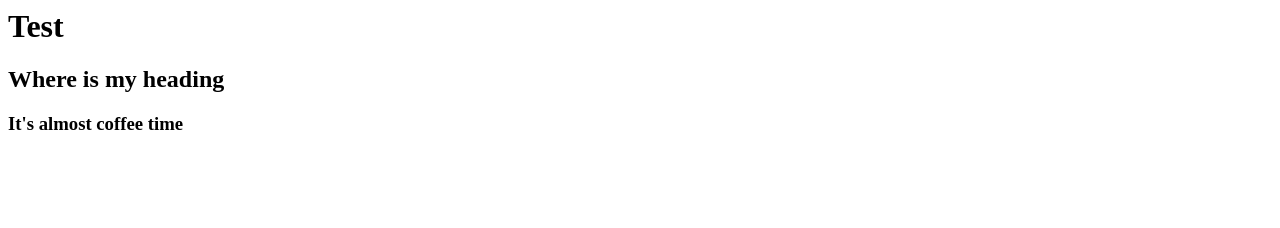
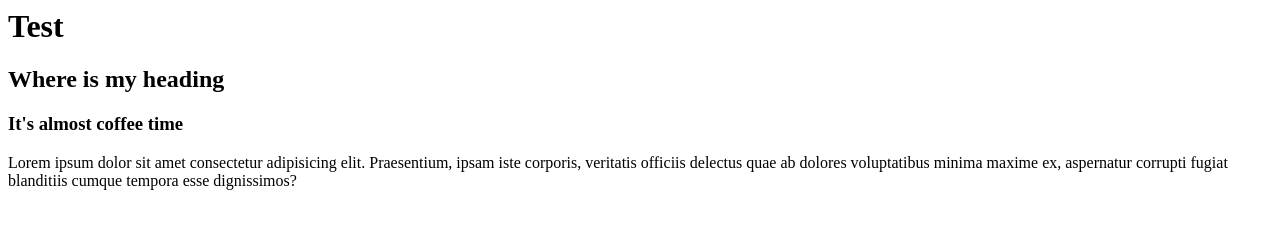
Before and after one commit to weronikasiuda/Tortoise-demo, a plain HTML site: page index.html in a window 1280 px wide. Drawn offline with Linux system fonts and the light colour scheme.

Commit message:
added paragraph

```diff
--- a/index.html
+++ b/index.html
@@ -1,3 +1,4 @@
 <h1>Test</h1>
 <h2>Where is my heading</h2>
  <h3>It's almost coffee time</h3>
+ <p>Lorem ipsum dolor sit amet consectetur adipisicing elit. Praesentium, ipsam iste corporis, veritatis officiis delectus quae ab dolores voluptatibus minima maxime ex, aspernatur corrupti fugiat blanditiis cumque tempora esse dignissimos?</p>
```
